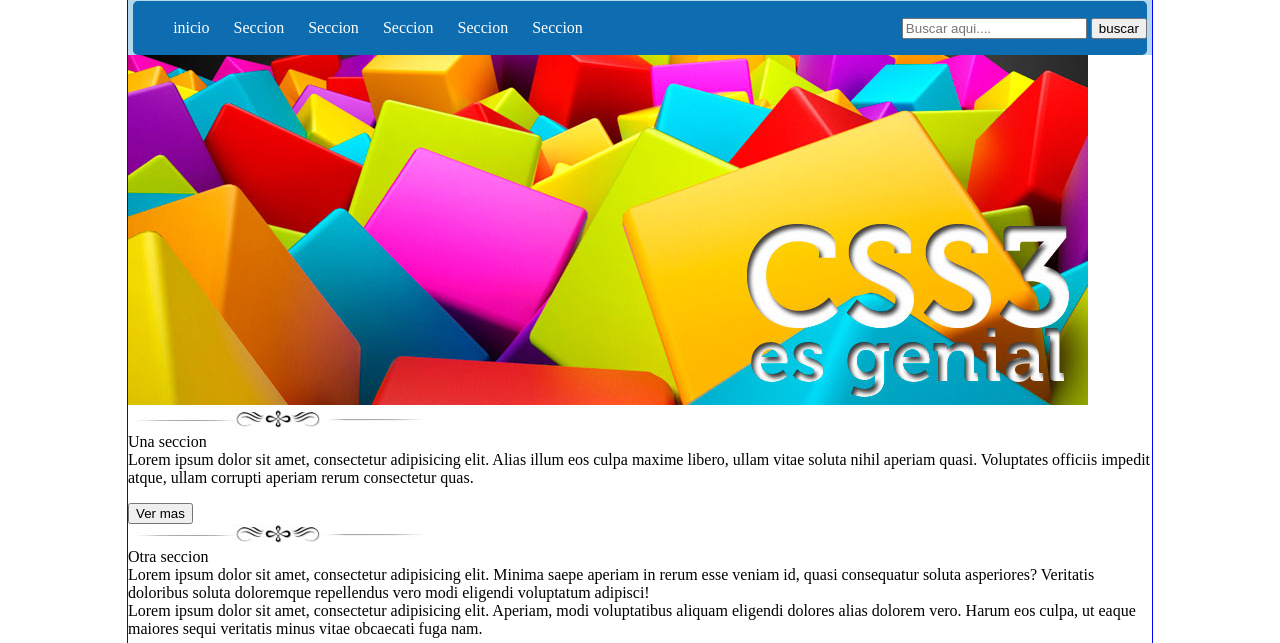
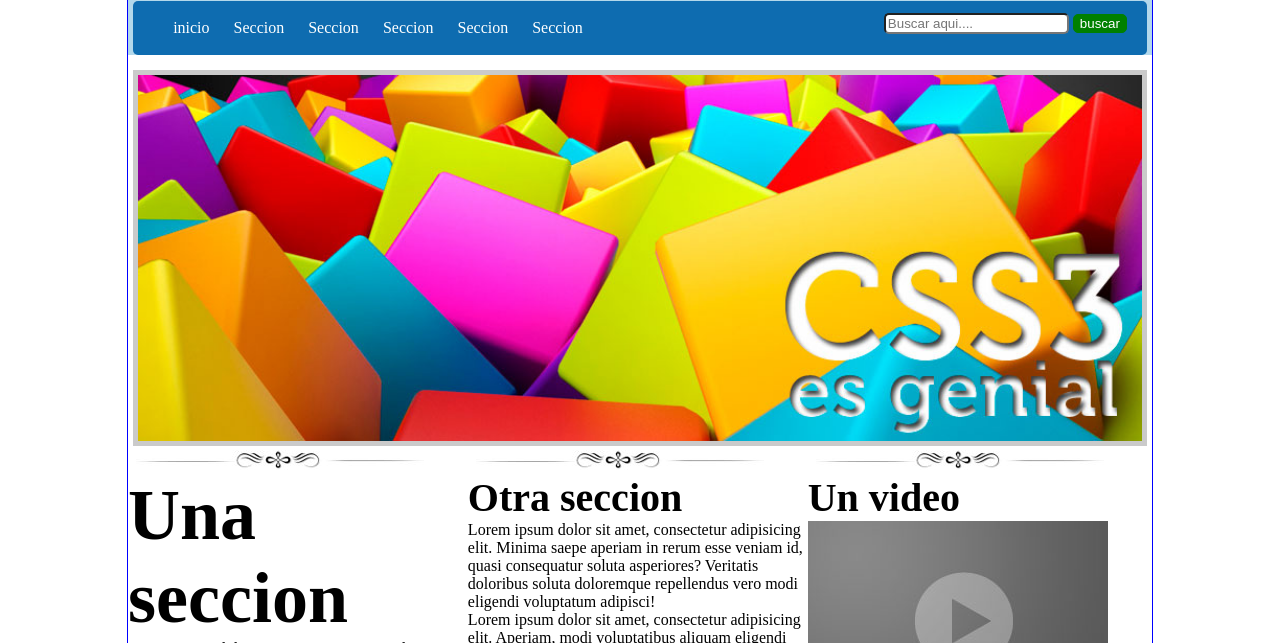
Before and after one commit to kantco/pw2181_12, a plain HTML site: page practica01css/index.html in a window 1280 px wide. Shown: the part 157-800 px from the top of the page. Drawn offline with Linux system fonts and the light colour scheme.

Commit message:
Practica01CSS3 - terminada

```diff
--- a/practica01css/css/estilos.css
+++ b/practica01css/css/estilos.css
@@ -1,16 +1,30 @@
 body{
 	border: 1px solid blue;
-	font-size: 16px;
+	font-size: 16px; /*1em*/
 	margin: 0px auto;
 	max-width: 1024px;
 }
+
 header nav form{
 	float: right;
-	margin-top: -35px;
+	margin-right: 20px;
+	margin-top: -40px;
 }
+
+header nav form input{ /*Todos los input*/
+	border-radius: 5px;
+}
+
+header nav form input[type="button"]{
+	background: green;
+	border: 1px solid green;
+	color: white;
+}
+
 header{
 	background: #B3D8EB;
 }
+
 header nav{
 	background: #0E6CB0;
 	border-radius: 5px;
@@ -18,11 +32,54 @@
 	padding: 2px 0px;
 	width: 99%;
 }
+
 header nav ul li{
 	color: white;
 	display: inline-block;
 	margin-right: 20px;
 }
+
+#seccion01{
+	margin-top: 15px;
+}
+
+#seccion01 article{
+	text-align: center;
+}
+
+#seccion01 article img{
+	border: 5px solid rgba(150,150,150,0.5);
+	width: 98%;
+}
+
+#seccion02 article{
+	display: inline-block;
+	vertical-align: top;
+	width: 32.8%;
+}
+
+#seccion02 article input[type="submit"]{
+	background: white;
+	border-radius: 5px;
+	color: blue;
+	margin-left: 130px;
+}
+
 #logo{
 	margin-top: -150px;
 }
+
+.unaSeccion{ /*es una clase*/
+	font-size: 4.5em;
+}
+
+.otraSeccion{
+	font-size: 2.5em;
+	font-weight: bold;
+}
+
+/*Multiples selectores para distintos
+atributos-valor*/
+.otraSeccion,.unaSeccion{
+	font-weight: bold; /*negritas*/
+}
```
